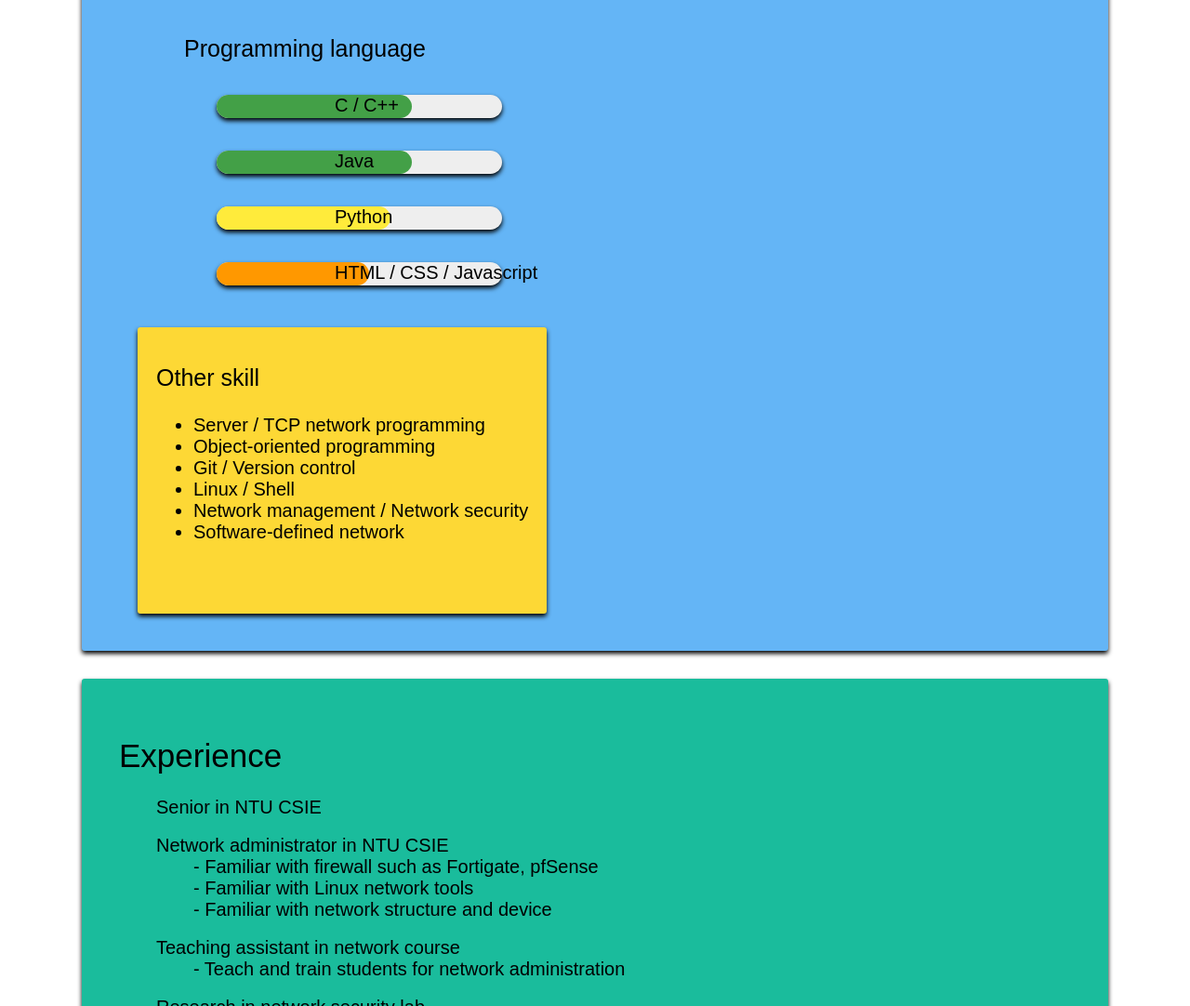
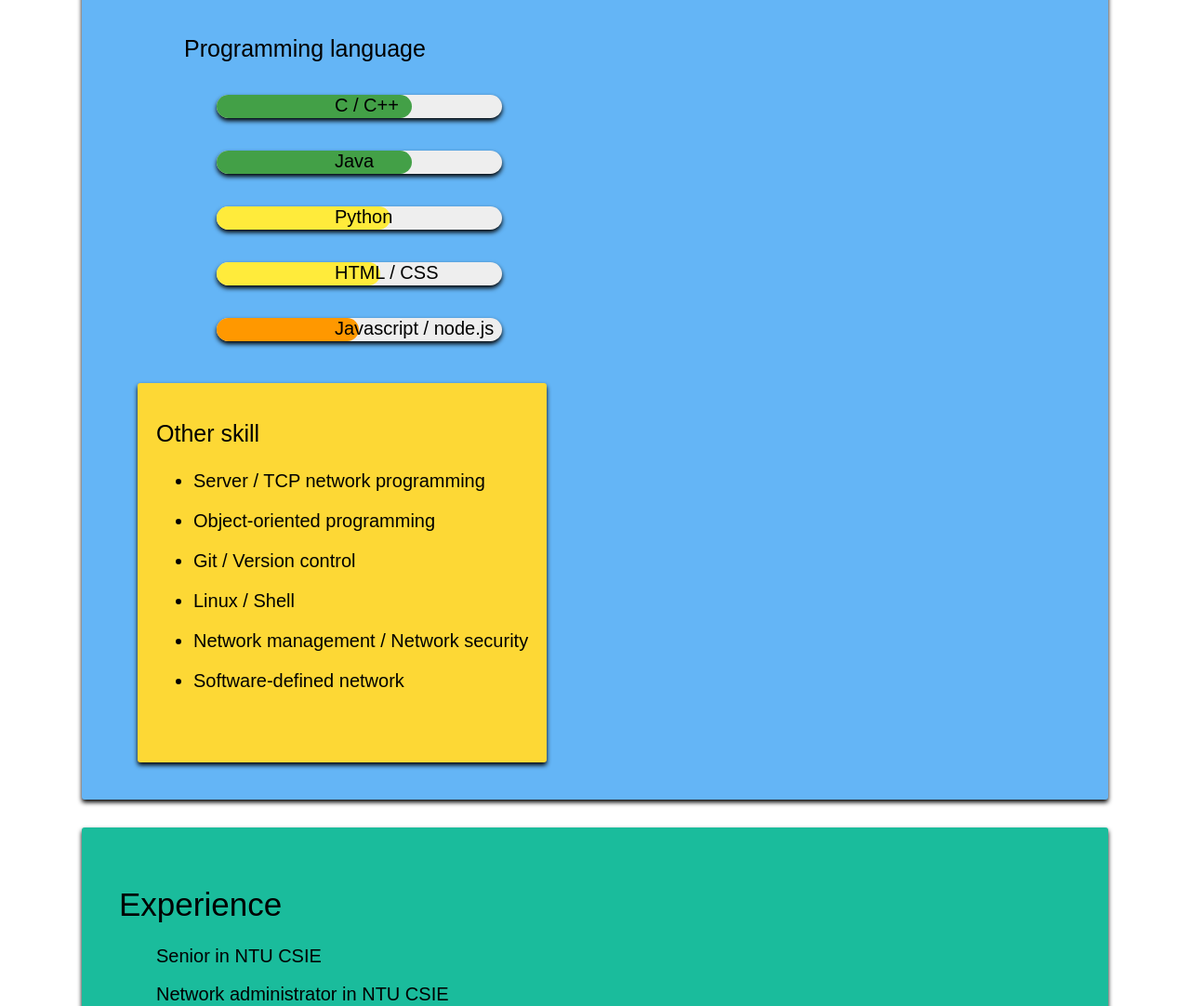
Before and after one commit to CheshireCatNick/cheshirecatnick.github.io, a website: page index.html in a window 1280 px wide. Shown: the part 694-1776 px from the top of the page at 93% size. Drawn offline with nearby package versions, Linux system fonts and the light colour scheme; no server answers.

Commit message:
add another bar: js

```diff
--- a/css/skill.css
+++ b/css/skill.css
@@ -5,6 +5,7 @@
 
 #skill li {
 	font-size: 20px;
+	margin-top: 20px;
 }
 
 #skill #programmingLanguage{
--- a/html/skill.html
+++ b/html/skill.html
@@ -26,8 +26,13 @@
 		</div>
 	</div>
 	<div class="outProgress">
-		<div class="inProgress" id="html" style="width: 70%; background-color: #FF9800">
-			<span>HTML / CSS / Javascript</span>
+		<div class="inProgress" id="html" style="width: 75%; background-color: #FFEB3B">
+			<span>HTML / CSS</span>
+		</div>
+	</div>
+	<div class="outProgress">
+		<div class="inProgress" id="js" style="width: 65%; background-color: #FF9800">
+			<span>Javascript / node.js</span>
 		</div>
 	</div>
 </div>
--- a/js/animation.js
+++ b/js/animation.js
@@ -1,7 +1,7 @@
 // animation for progress bar
 var progressBarTimer;
-var C, J, P, H;
-var maxC = 90, maxJ = 90, maxP = 80, maxH = 70;
+var C, J, P, H, Js;
+var maxC = 90, maxJ = 90, maxP = 80, maxH = 75, maxJs = 65;
 var animationTime = 4000;
 var addWidthPeriod = 40;
 var addWidthNum = animationTime / addWidthPeriod;
@@ -9,6 +9,7 @@ var CDelta = maxC / addWidthNum;
 var JDelta = maxJ / addWidthNum;
 var PDelta = maxP / addWidthNum;
 var HDelta = maxH / addWidthNum;
+var JsDelta = maxJs / addWidthNum;
 var animationPeriod = 5000;
 
 function addWidth(){
@@ -16,6 +17,7 @@ function addWidth(){
 	var	JWidth = parseFloat(J.style.width);
 	var	PWidth = parseFloat(P.style.width);
 	var	HWidth = parseFloat(H.style.width);
+	var	JsWidth = parseFloat(Js.style.width);
 	if (CWidth >= maxC){
 		clearInterval(progressBarTimer);
 		setTimeout(moveProgressBar, animationPeriod);
@@ -25,12 +27,14 @@ function addWidth(){
 	J.style.width = JWidth + JDelta + "%";
 	P.style.width = PWidth + PDelta + "%";
 	H.style.width = HWidth + HDelta + "%";
+	Js.style.width = JsWidth + JsDelta + "%";
 }
 function moveProgressBar(){
 	C.style.width = "1%";
 	J.style.width = "1%";
 	P.style.width = "1%";
 	H.style.width = "1%";
+	Js.style.width = "1%";
 	progressBarTimer = setInterval(addWidth, addWidthPeriod);
 }
 function startProgressBar(){
@@ -38,6 +42,7 @@ function startProgressBar(){
 	J = document.getElementById("java");
 	P = document.getElementById("python");
 	H = document.getElementById("html");
+	Js = document.getElementById("js");
 	moveProgressBar();
 }
 
```
